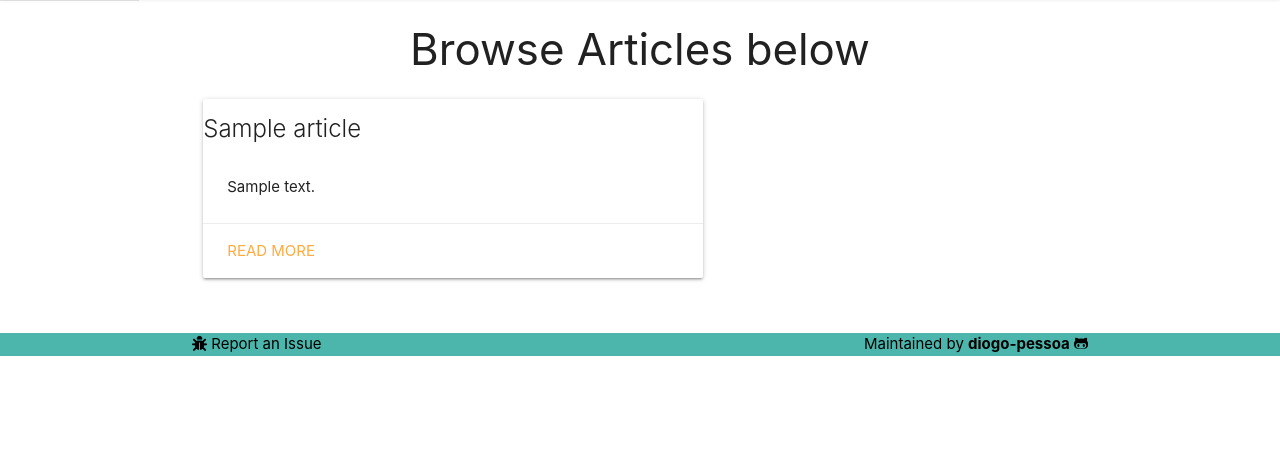
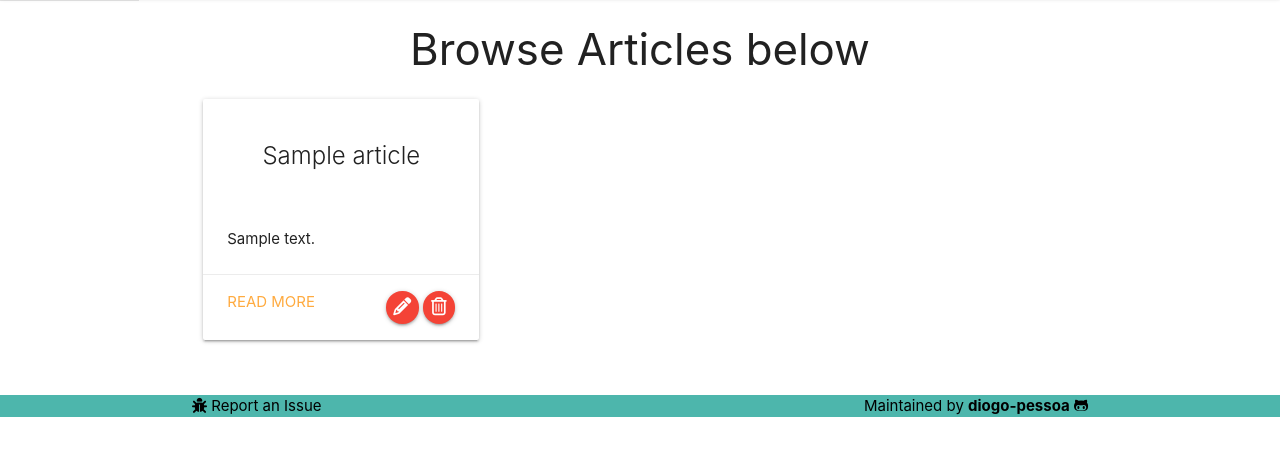
Before and after one commit to diogo-pessoa/TheLearningHub, a Django app: page /articles/ in a window 1280 px wide. Shown: the part 67-523 px from the top of the page. Run offline with Django 3.2, Linux system fonts and the light colour scheme; a user stored in the database is signed in; tables that the repository leaves empty hold one stand-in row (values such as "Sample post"); some libraries are stand-ins or nearby versions.

Commit message:
Updating Articles Models to have more than one author
- updating article.html to sign article as author(s) in db
- updating condition for article actions based on authors list

```diff
--- a/articles/models.py
+++ b/articles/models.py
@@ -1,12 +1,10 @@
-from datetime import datetime
-
 from django.contrib.auth.models import User
 from django.db import models
 from django.utils import timezone
 
 
 class Article(models.Model):
-    author = models.OneToOneField(User, on_delete=models.CASCADE)
+    author = models.ManyToManyField(User)
     title = models.CharField(max_length=120, null=False)
     content = models.CharField(max_length=10000, null=True)
     description = models.CharField(max_length=256, null=True)
--- a/articles/templates/articles.html
+++ b/articles/templates/articles.html
@@ -7,16 +7,25 @@
         <div class="row">
             {% for article in articles %}
                 {% if not article.draft %}
-                    <div class="col s12 m7">
+                    <div class="col s12 m4">
                         <div class="card horizontal">
                             <div class="card-stacked">
-
-                                <h5 class="card-title">{{ article.title }}</h5>
+                                <div class="card-content">
+                                    <h5 class="card-title center">{{ article.title }}</h5>
+                                </div>
                                 <div class="card-content">
                                     <p>{{ article.description }}</p>
                                 </div>
                                 <div class="card-action">
                                     <a href="{% url 'article'  article.id %}">Read More</a>
+                                    {% if request.user.is_authenticated and request.user.is_superuser or request.user in article.author %}
+                                        <div class="right">
+                                            <a class="btn-floating btn-small waves-effect waves-light red"><i
+                                                    class="fa fa-pencil" aria-hidden="true"></i></a>
+                                            <a class="btn-floating btn-small waves-effect waves-light red"><i
+                                                    class="fa fa-trash-o" aria-hidden="true"></i></a>
+                                        </div>
+                                    {% endif %}
                                 </div>
                             </div>
                         </div>
```
Also changed, not shown: articles/templates/article.html (+15 -2 lines).
